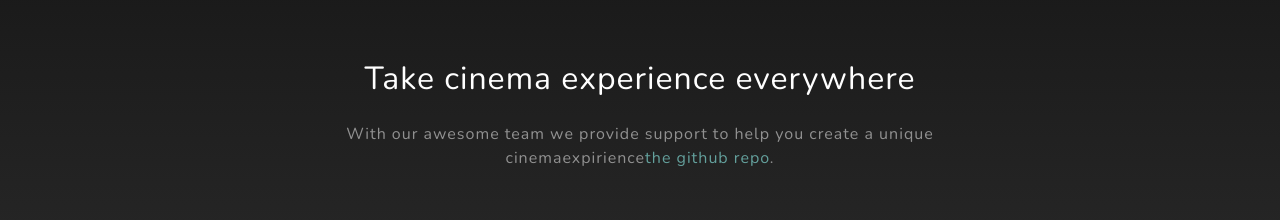
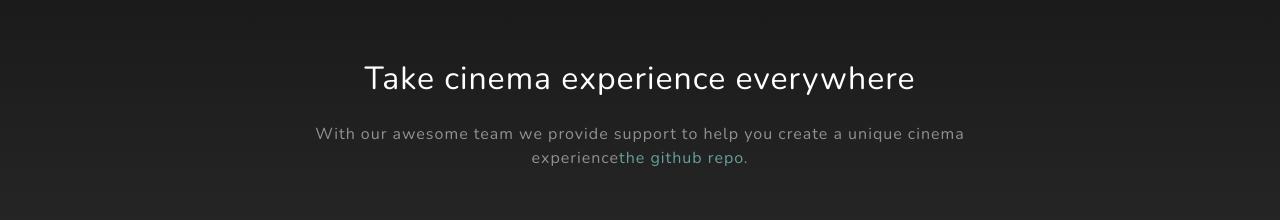
Before and after one commit to stackbit-projects/magenta-lettuce-82055, a Gatsby site: page / in a window 1280 px wide. Shown: the part 900-1120 px from the top of the page. Built offline with nearby package versions, Linux system fonts and the light colour scheme; Gatsby itself is replaced by a stand-in of ours.

Commit message:
index.js: updated Paragraph in Paragraph

```diff
--- a/src/pages/index.js
+++ b/src/pages/index.js
@@ -40,7 +40,7 @@ const IndexPage = () => (
           <div className="col-lg-8 mx-auto">
             <h2 className="text-white mb-4">Take cinema experience everywhere</h2>
             <p className="text-white-50">
-              With our awesome team we provide support to help you create a unique cinemaexpirience
+              With our awesome team we provide support to help you create a unique cinema experience
               <a href="https://github.com/anubhavsrivastava/gatsby-starter-grayscale">
                 the github repo
               </a>
```
